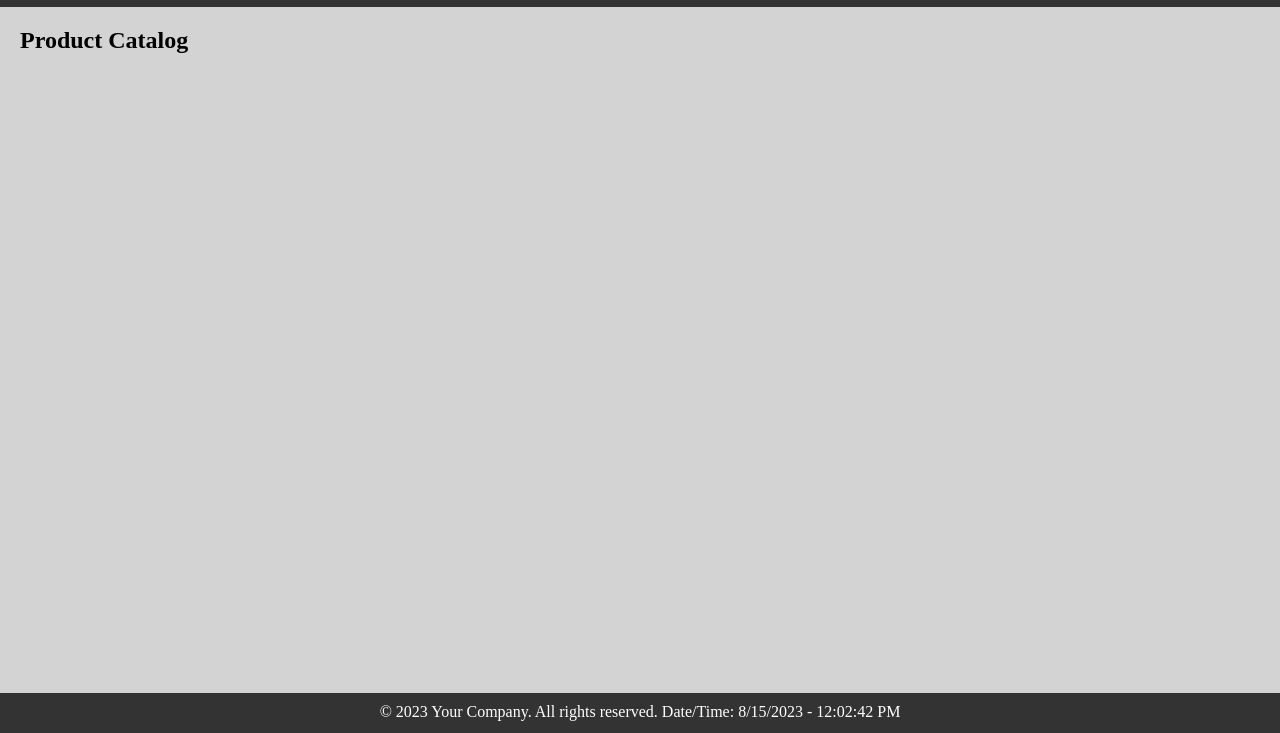
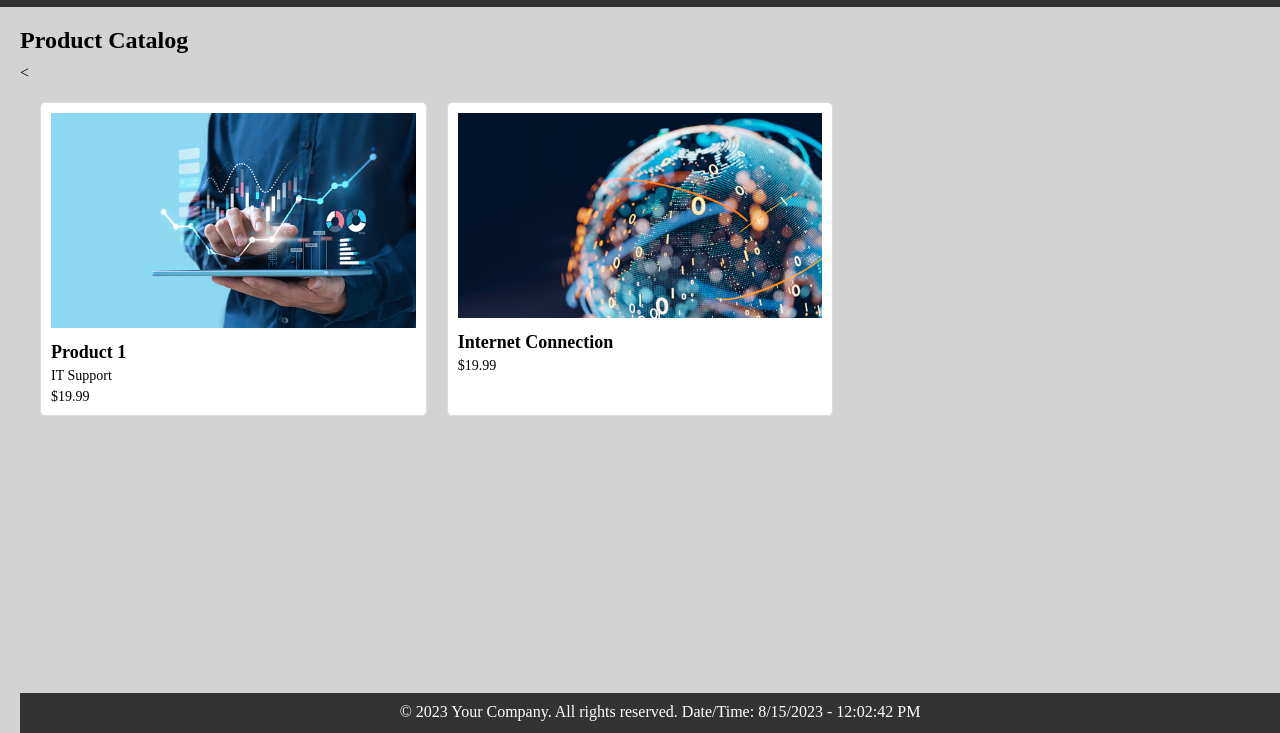
Before and after one commit to louistsou/kevinwen, a plain HTML site: page product.html in a window 1280 px wide. Shown: the part 67-800 px from the top of the page. Drawn offline with Linux system fonts and the light colour scheme.

Commit message:
update product

```diff
--- a/product.html
+++ b/product.html
@@ -25,14 +25,20 @@
 
     <main>
         <h1>Product Catalog</h1>
-        <main id="product-list">
-            <div id="first"></div>
-            <div id="second"></div>
-        </main>
-        <script src="script.js"></script>
+        <<main id="product-list">
+            <div class="product">
+                <img src="stockphoto1.jpeg" alt="Product 1">
+                <h2>Product 1</h2>
+                <p>IT Support</p>
+                <p>$19.99</p>
+            </div>
+            <div class="product">
+                <img src="stockphoto2.jpeg" alt="Product 2">
+                <h2>Internet Connection</h2>
+                <p></p>
+                <p>$19.99</p>
+            </div>
     </main>
-    <script src="products.js"></script>
-    <script src="script.js"></script>
     <footer>
         <p>&copy; 2023 Your Company. All rights reserved. Date/Time: <span id="time"></span></p>
         <script>
```
